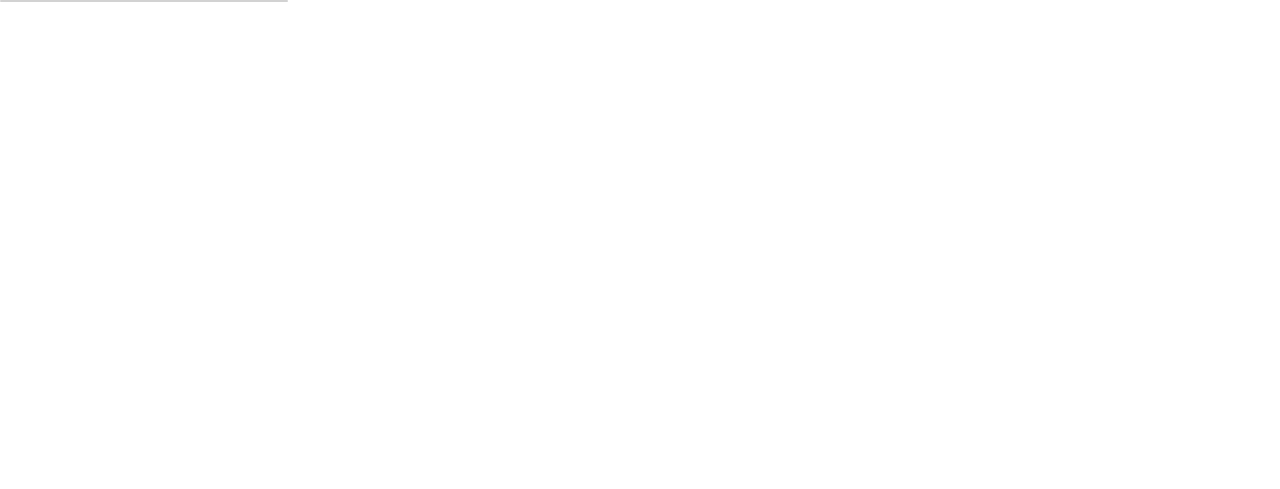
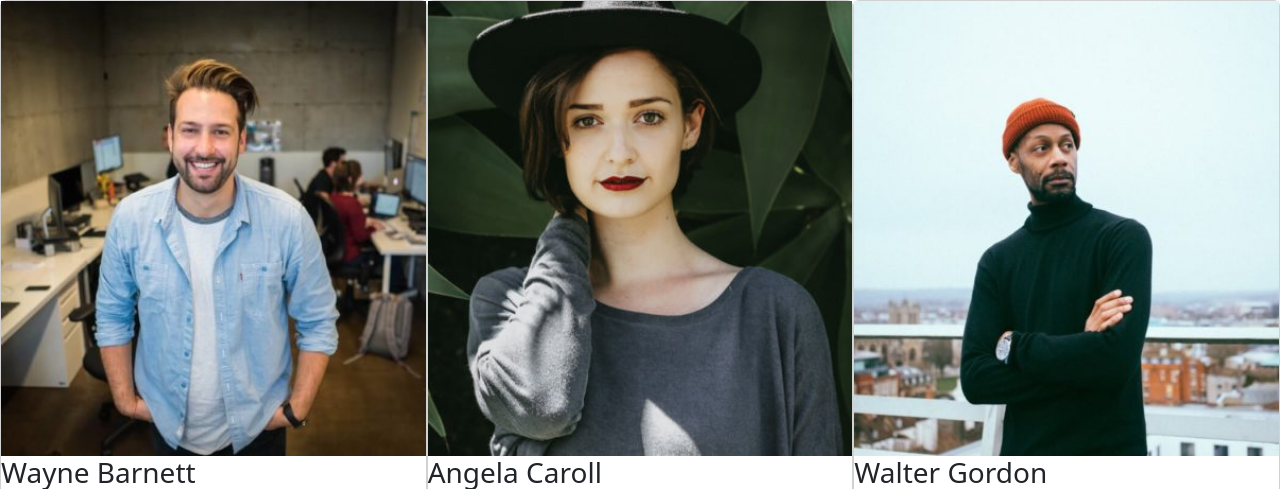
Before and after one commit to MatteoGiuntella/js-our-team, a plain HTML site: page index.html in a window 1280 px wide. Shown: the top 489 px of the page. Drawn offline with nearby package versions, Linux system fonts and the light colour scheme.

Commit message:
esercizio finito bouns 1 e bonus 2

```diff
--- a/index.html
+++ b/index.html
@@ -14,19 +14,11 @@
 
     <main>
 
-      <div class="row">
+      <div class="row" id="results_box">
 
-        <div class="col-4">
+        <div class="col-12 d-flex flex-wrap" id="personal-card">
 
-          <div class="card" style="width: 18rem;">
-            <!-- <img src="" class="card-img-top" alt=""> -->
-            <!-- <div class="card-body">
-              <h5 class="card-title"></h5>
-              <p class="card-text"></p>
-              <h5 class="card-title"></h5>
-              <p class="card-text"></p> -->
-            </div>
-          </div>
+
 
         </div>
 
--- a/javascript/script.js
+++ b/javascript/script.js
@@ -13,27 +13,63 @@
 // Scott Estrada	Developer	            scott-estrada-developer.jpg
 // Barbara Ramos	Graphic Designer	    barbara-ramos-graphic-designer.jpg
 
-
-
 let personale = [
     {'name': 'Wayne Barnett',
      'role' : 'Founder e CEO',
+     'image':'wayne-barnett-founder-ceo.jpg'
     },
     {'name': 'Angela Caroll',
     'role' : 'Chief Editor',
+    'image':'angela-caroll-chief-editor.jpg'
     },
     {'name': 'Walter Gordon',
    'role' : 'Office Manager	',
+   'image':'walter-gordon-office-manager.jpg'
     },
     {'name': 'Angela Lopez',
    'role' : 'Social Media Manager',
+   'image':'angela-lopez-social-media-manager.jpg'
     },
     {'name': 'Scott Estrada',
    'role' : 'Developer',
+   'image':'scott-estrada-developer.jpg'
     },
     {'name': 'Barbara Ramos',
    'role' : 'Graphic Designer',
+   'image':'barbara-ramos-graphic-designer.jpg'
     },
 ];
 
 console.log(personale)
+
+
+for (let i = 0; i < personale.length; i++) {
+
+    console.log(personale[i]['name'])
+    console.log(personale[i]['role'])
+    console.log('eccoci qui',personale[i]['image'])
+
+    let box = document.getElementById('personal-card')
+
+    let col = document.createElement('div');
+    col.classList.add('col-4');
+    box.append(col)
+
+    let card = document.createElement('div');
+    card.classList.add('card');
+    col.append(card)
+
+    let image = document.createElement('img');
+    image.src = "./img/"+personale[i]['image'];
+    card.append(image);
+    console.log('img',image, typeof image)
+
+    let title = document.createElement('h3');
+    title.innerHTML = personale[i]['name'];
+    card.append(title);
+
+    let role = document.createElement('h2');
+    role.innerHTML = personale[i]['role'];
+    card.append(role);
+
+}
```
